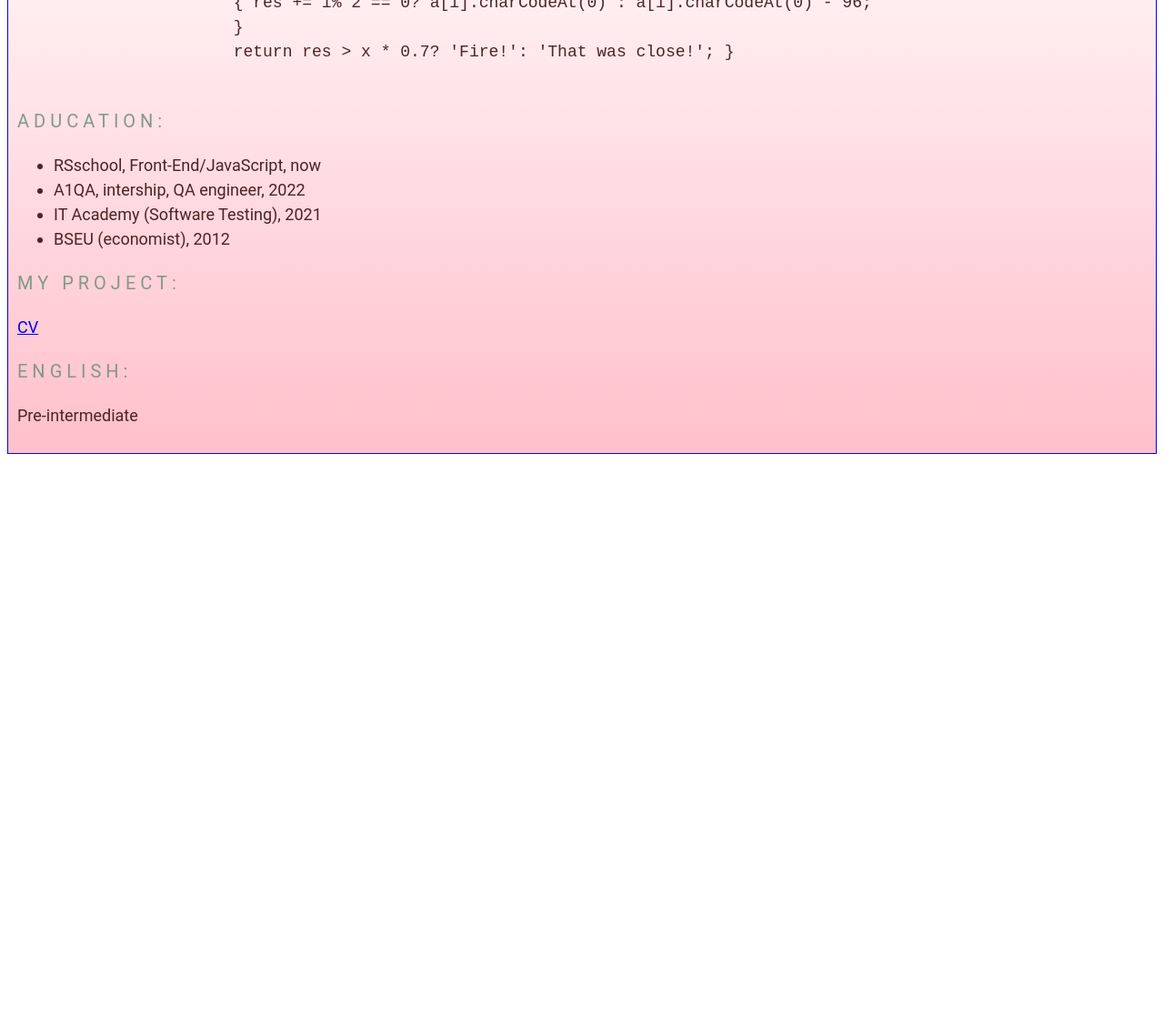
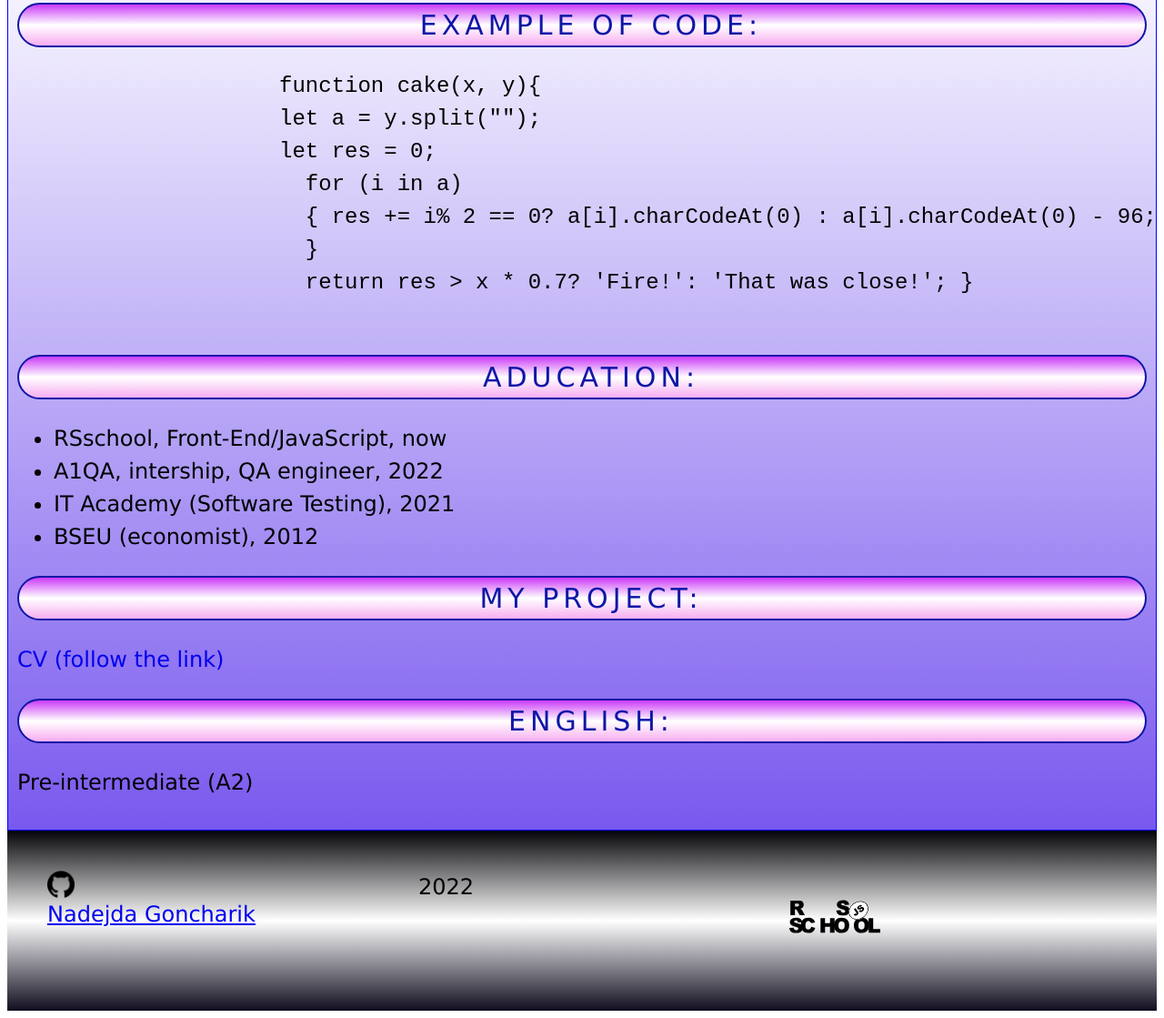
Before and after one commit to NadejdaGoncharik/rsschool-cv, a plain HTML site: page index.html in a window 1280 px wide. Shown: the part 1190-2309 px from the top of the page at 91% size. Before the commit the page ends 1697 px from the top, so only its background shows below. Drawn offline with Linux system fonts and the light colour scheme.

Commit message:
feat: added html code and css

```diff
--- a/index.html
+++ b/index.html
@@ -1,17 +1,18 @@
 <!DOCTYPE html>
 <html lang="en">
+
 <head>
     <meta charset="UTF-8">
     <meta http-equiv="X-UA-Compatible" content="IE=edge">
     <meta name="viewport" content="width=device-width, initial-scale=1.0">
     <title>CV</title>
-    <link rel="icon" href="./assets/svg/cv.ico">
+    <link rel="icon" href="./assets/svg/favicon.jpg">
     <link rel="stylesheet" href="./style.css">
 </head>
+
 <body class="body">
     <header class="header">
         <div class="container">
-            <img src="./assets/img/portret.jpg" alt="Portrait" width="204" height="204">
             <nav class="nav">
                 <ul class="nav-list">
                     <li class="nav-item"><a href="#contacts" class="nav-link">Contacts</a></li>
@@ -27,23 +28,31 @@
     </header>
 
     <main class="main">
-        <div class="container">
+        <div class="container" class="main-container">
+            <section class="portrait-name-job-center">
+                <img src="./assets/img/portret.jpg" class="portrait" alt="Portrait" width="204" height="204">
                 <h1>Nadejda Goncharik</h1>
-            <h2>Front-End Developer</h2>
+                <h3>Front-End Developer</h3>
+            </section>
             <section class="section" id="contacts-section">
-            <h3 class="section-title" id="contacts">Contacts:</h3>
-            <li><img src="./assets/svg/linkedin.svg" alt="LinkedIn-icon" width="30" height="30"><a href="https://www.linkedin.com/in/nadezhda-goncharik-116356224">Linkedin</a></li>
-            <li><img src="./assets/svg/phone.svg" alt="Phone" width="30" height="30">Phone: +375295058717</li>
-            <li><img src="./assets/svg/email.svg" alt="Email" width="30" height="30"> E-mail: Nadin_2006_87@mail.ru</li>
+                <h2 class="section-title" id="contacts">Contacts:</h2>
+                <li><img class="link" src="./assets/svg/linkedin.svg" alt="LinkedIn-icon" width="30" height="30"><a
+                        href="https://www.linkedin.com/in/nadezhda-goncharik-116356224" target="_blank"> Linkedin</a>
+                </li>
+                <li><img src="./assets/svg/phone.svg" alt="Phone" width="30" height="30"> Phone: +375295058717</li>
+                <li><img src="./assets/svg/email.svg" alt="Email" width="30" height="30"> E-mail: Nadin_2006_87@mail.ru
+                </li>
             </section>
             <section class="section" id="summery-section">
-            <h3 class="section-title" id="summary">About me:</h3>
+                <h2 class="section-title" id="summary">About me:</h2>
                 <p>I am communication, helpful, attention to details person with a great
-                 desire to learn new things and master new tasks. I wish will be Front-end Developer and help companies
-                 to have their own business card - the site and to attract new customers and promote their products.</p>
+                    desire to learn new things and master new tasks. I wish will be Front-end Developer and help
+                    companies
+                    to have their own business card - the site and to attract new customers and promote their products.
+                </p>
             </section>
             <section class="section" id="skills-section">
-            <h3 class="section-title" id="skills">Skills:</h3>
+                <h2 class="section-title" id="skills">Skills:</h2>
                 <ul>
                     <li>GIT</li>
                     <li>HTML</li>
@@ -52,7 +61,7 @@
                 </ul>
             </section>
             <section class="section" id="code-section">
-                    <h3 class="section-title" id="code">Example of code:</h3>
+                <h2 class="section-title" id="code">Example of code:</h2>
                 <pre>
                     function cake(x, y){
                     let a = y.split("");
@@ -60,11 +69,11 @@
                       for (i in a)
                       { res += i% 2 == 0? a[i].charCodeAt(0) : a[i].charCodeAt(0) - 96;
                       }
-                      return res > x * 0.7? 'Fire!': 'That was close!'; }
+                      return res &gt; x * 0.7? &apos;Fire!&apos;: &apos;That was close!&apos;; }
                 </pre>
             </section>
             <section class="section" id="aducation-section">
-                <h3 class="section-title" id="aducation">Aducation:</h3>
+                <h2 class="section-title" id="aducation">Aducation:</h2>
                 <ul>
                     <li>RSschool, Front-End/JavaScript, now</li>
                     <li>A1QA, intership, QA engineer, 2022</li>
@@ -73,18 +82,32 @@
                 </ul>
             </section>
             <section class="section" id="my-project-section">
-                <h3 class="section-title" id="my-project">My project:</h3>
-                <p><a href="https://NadejdaGoncharik.github.io/rsschool-cv/cv">CV</a></p>
+                <h2 class="section-title" id="my-project">My project:</h2>
+                <p><a class="link" href="https://NadejdaGoncharik.github.io/rsschool-cv/cv">CV (follow the link)</a></p>
             </section>
             <section class="section" id="english-section">
-                <h3 class="section-title" id="english">English:</h3>
-                <p>Pre-intermediate</p>
+                <h2 class="section-title" id="english">English:</h2>
+                <p>Pre-intermediate (A2)</p>
             </section>
         </div>
     </main>
 
     <footer class="footer">
-        <div class="container"></div>
+        <div class="github">
+            <div>
+                <a href="https://github.com/NadejdaGoncharik" target="_blank">
+                    <img src="./assets/svg/github.png" alt="github_account" class="github" width="30"
+                        height="30">Nadejda Goncharik</a>
+            </div>
+            <div class="year">
+                2022
+            </div>
+            <div class="rsschool">
+                <a href="https://rs.school/js/" target="_blank"><img src="./assets/img/rsschool.svg"
+                        alt="rsschool-course" width="100" height="100"></a>
+            </div>
+        </div>
     </footer>
 </body>
+
 </html>
--- a/style.css
+++ b/style.css
@@ -1,5 +1,14 @@
 html {
   scroll-behavior: smooth;
+}
+
+.portrait-name-job-center {
+  align-items: center;
+  text-align: center;
+}
+
+.portrait {
+  border-radius: 50%;
 }
 
 .body {
@@ -7,21 +16,27 @@ html {
   display: flex;
   flex-direction: column;
   justify-content: space-between;
-  font-family: 'Roboto', sans-serif;
-  font-size: 18px;
+  font-family: bold, Verdana, sans-serif;
+  font-size: 24px;
   font-weight: 400;
   line-height: 1.5;
-  color: #4d2323;
+  color: black;
 }
 
 .header {
   border: 1px solid blue;
+  background: linear-gradient(rgb(4, 4, 8), white, rgb(17, 13, 31));
 }
 
 .main {
   padding: 10px;
   border: 1px solid blue;
-  background: linear-gradient(rgb(164, 164, 235), white, pink);
+  background: linear-gradient(rgb(164, 164, 235), white, rgb(121, 89, 238));
+}
+
+.footer {
+  padding: 20px;
+  background: linear-gradient(rgb(4, 4, 8), white, rgb(17, 13, 31));
 }
 
 .container {
@@ -35,7 +50,9 @@ html {
 }
 
 .section {
-  width: 50%;
+  width: 100%;
+  font-family: oblique, Verdana, sans-serif;
+  font-size: 24px;
 }
 
 @media (max-width: 768px) {
@@ -45,7 +62,7 @@ html {
 }
 
 .nav {
-  font-size: 24px;
+  font-size: 30px;
   color: black;
 }
 
@@ -62,6 +79,11 @@ html {
   line-height: 50px;
 }
 
+.link {
+  text-decoration: none;
+  list-style: none;
+}
+
 .nav-link:hover {
     color: #ec0faa;
   }
@@ -71,9 +93,24 @@ html {
   }
 
 .section-title {
-  font-size: 20px;
+  font-size: 30px;
   font-weight: 400;
   text-transform: uppercase;
+  text-align: center;
   letter-spacing: 5px;
-  color: #829985;
+  color: #0d17a7;
+  border: 2px solid #0d17a7;
+  border-radius: 25px;
+  padding: 0 0 0 20px;
+  background: linear-gradient(rgb(203, 59, 247), white, rgb(247, 173, 240));
 }
+
+.github {
+  display: grid;
+  grid-template-columns: 1fr 1fr 1fr;
+
+}
+
+.github > div {
+  padding: 1em;
+}
```
Also changed, not shown: assets/img/rsschool.svg (added), assets/svg/favicon.jpg (added), assets/svg/favicon2.jpg (added), assets/svg/github.png (added). Lines whose indentation alone changed are shown as unchanged.
